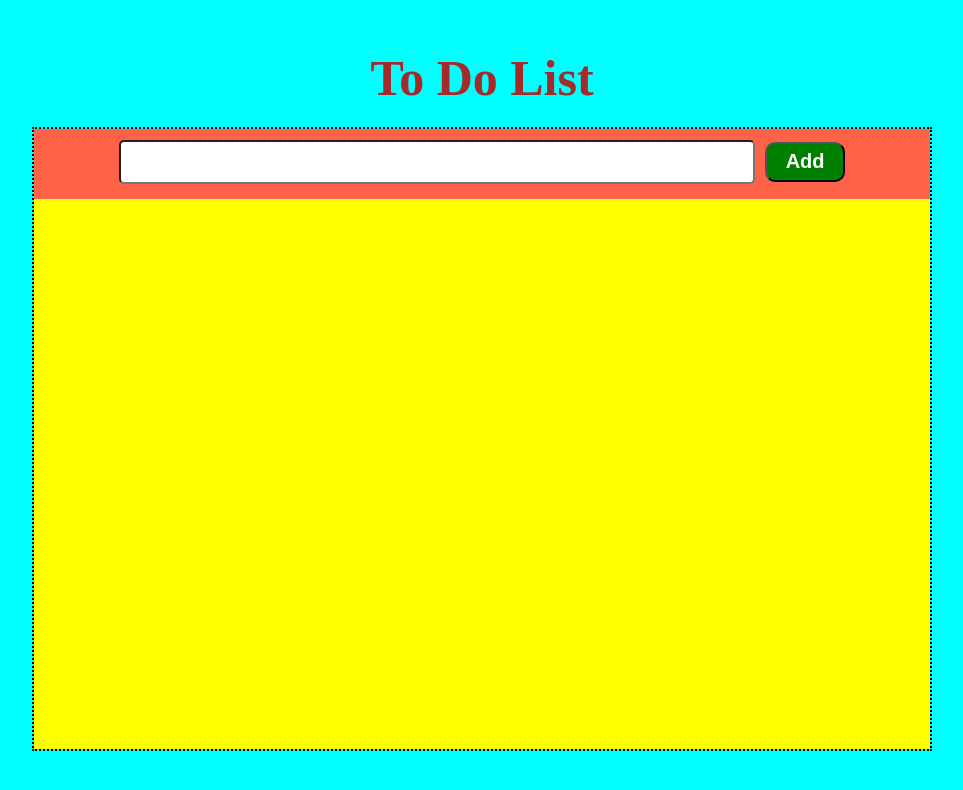
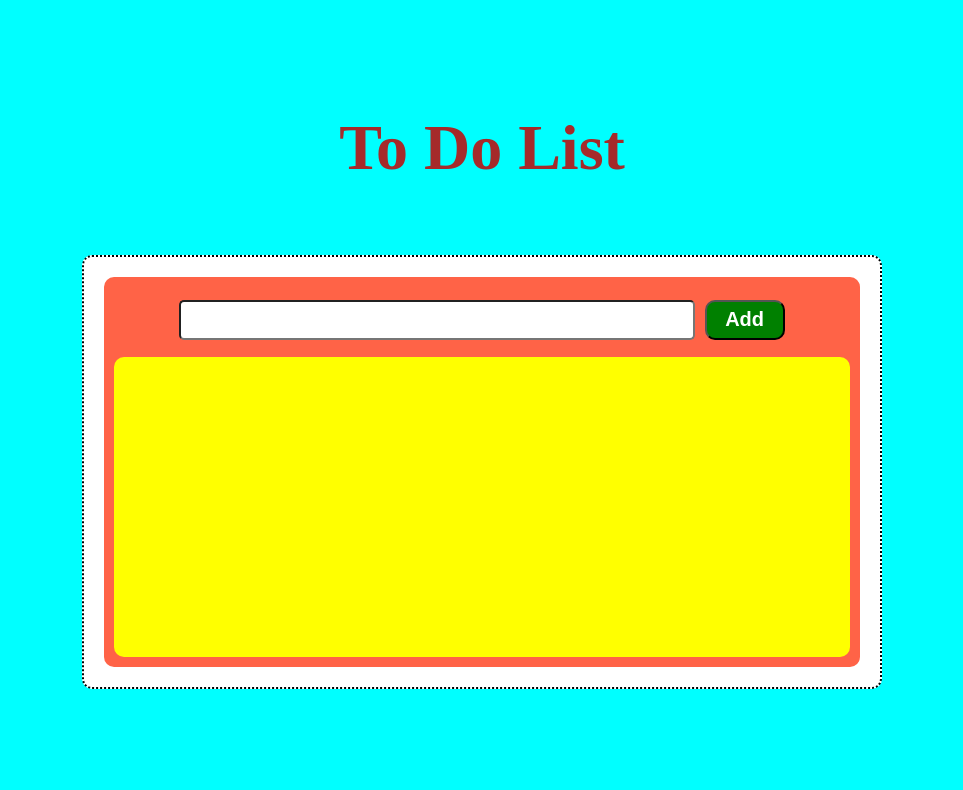
Before and after one commit to SushilKokare/small_projects, a plain HTML site: page web/todolist/index.html in a window 1280 px wide. Shown: the whole page, without its empty margins (158-1121 px from the left). Drawn offline with Linux system fonts and the light colour scheme.

Commit message:
upated css

```diff
--- a/web/todolist/style.css
+++ b/web/todolist/style.css
@@ -1,113 +1,121 @@
-*{
-    padding: 0px;
-    margin: 0px;
+* {
+    padding: 0;
+    margin: 0;
+    box-sizing: border-box;
 }
 
-.container{
+.container {
     display: flex;
     justify-content: center;
     align-items: center;
     background-color: aqua;
-    height: 100vh;
+    min-height: 100vh;
     flex-direction: column;
-}
-.header{
-    margin-bottom: -80px;
-    font-size: 50px;
-    color: brown;
-
+    padding: 20px;
 }
 
+.header {
+    margin-bottom: 50px;
+    font-size: 5vw;
+    color: brown;
+    text-align: center;
+}
 
-.todolist{
+.todolist {
     display: flex;
     justify-content: center;
-    width:70%;
-    /* height: 100vh; */
+    width: 100%;
+    max-width: 800px;
     border: 2px dotted black;
-    margin-top: 100px;
+    margin-top: 20px;
+    padding: 20px;
+    background-color: white;
+    border-radius: 10px;
 }
 
-.info{
+.info {
     height: 50px;
     display: flex;
     justify-content: center;
     align-items: center;
-    /* background-color: blue; */
 }
 
-input{
+input {
     margin-top: 15px;
-    /* width:400px; */
-    width:70%;
+    width: 70%;
     height: 40px;
     font-size: 40px;
     padding-left: 5px;
     border-radius: 5px;
 }
 
-#btn{
+#btn {
     margin-top: 15px;
     margin-left: 10px;
     background-color: green;
     height: 40px;
     width: 80px;
-    padding:2px;
+    padding: 2px;
     font-size: 20px;
-    color:white;
+    color: white;
     font-weight: bold;
     cursor: pointer;
     border-radius: 10px;
-    cursor: pointer;
-
 }
 
-#btn:hover{
-    background-color:wheat;
-    color:green;
+#btn:hover {
+    background-color: wheat;
+    color: green;
 }
 
-.task{
-    /* display: flex; */
+.task {
     width: 100%;
     justify-content: center;
     background-color: tomato;
-    /* padding-left: 10px; */
+    padding: 10px;
+    border-radius: 10px;
 }
 
-
-.tasks{
+.tasks {
     display: flex;
     flex-direction: column;
-    /* justify-content: center; */
     align-items: center;
     margin-top: 20px;
-    height: 550px;
+    height: 300px;
+    max-height: 50vh;
     background-color: yellow;
     overflow-y: auto;
+    padding: 10px;
+    border-radius: 10px;
 }
 
-.divtask{
+.divtask {
     display: flex;
     flex-direction: row;
-
+    width: 100%;
+    justify-content: space-between;
 }
 
-.divtaskitem{
-    font-size: 30px;
+.divtaskitem {
+    font-size: 20px;
+    word-break: break-word;
 }
 
-.divbtn{
+.divbtn {
     background-color: red;
     color: white;
     height: 30px;
     width: 70px;
     border-radius: 10px;
     margin-left: 10px;
+    cursor: pointer;
+    display: flex;
+    justify-content: center;
+    align-items: center;
 }
 
-.divbtn:hover{
+.divbtn:hover {
     background-color: wheat;
-    color:red;
+    color: red;
     cursor: pointer;
 }
```
